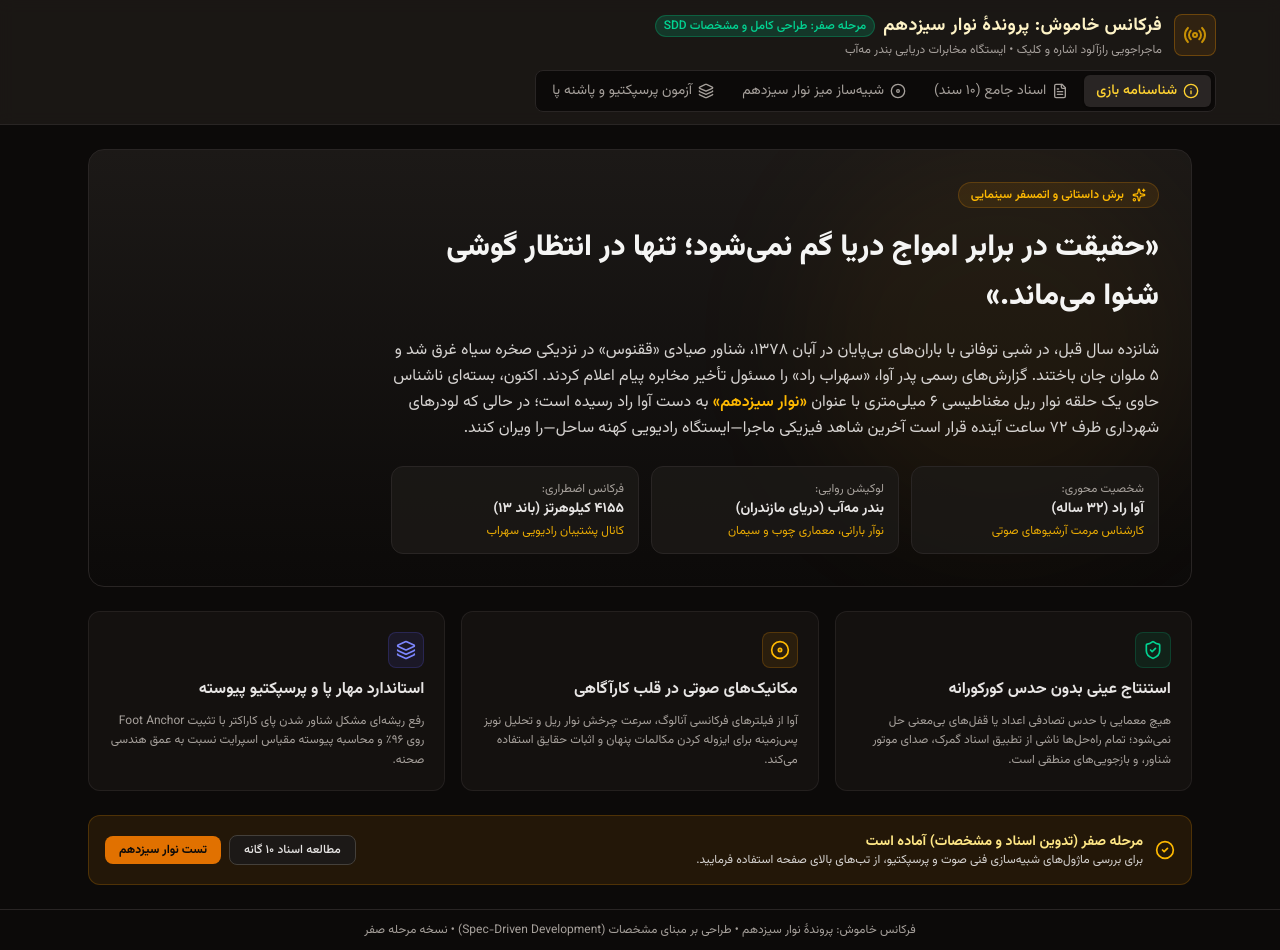
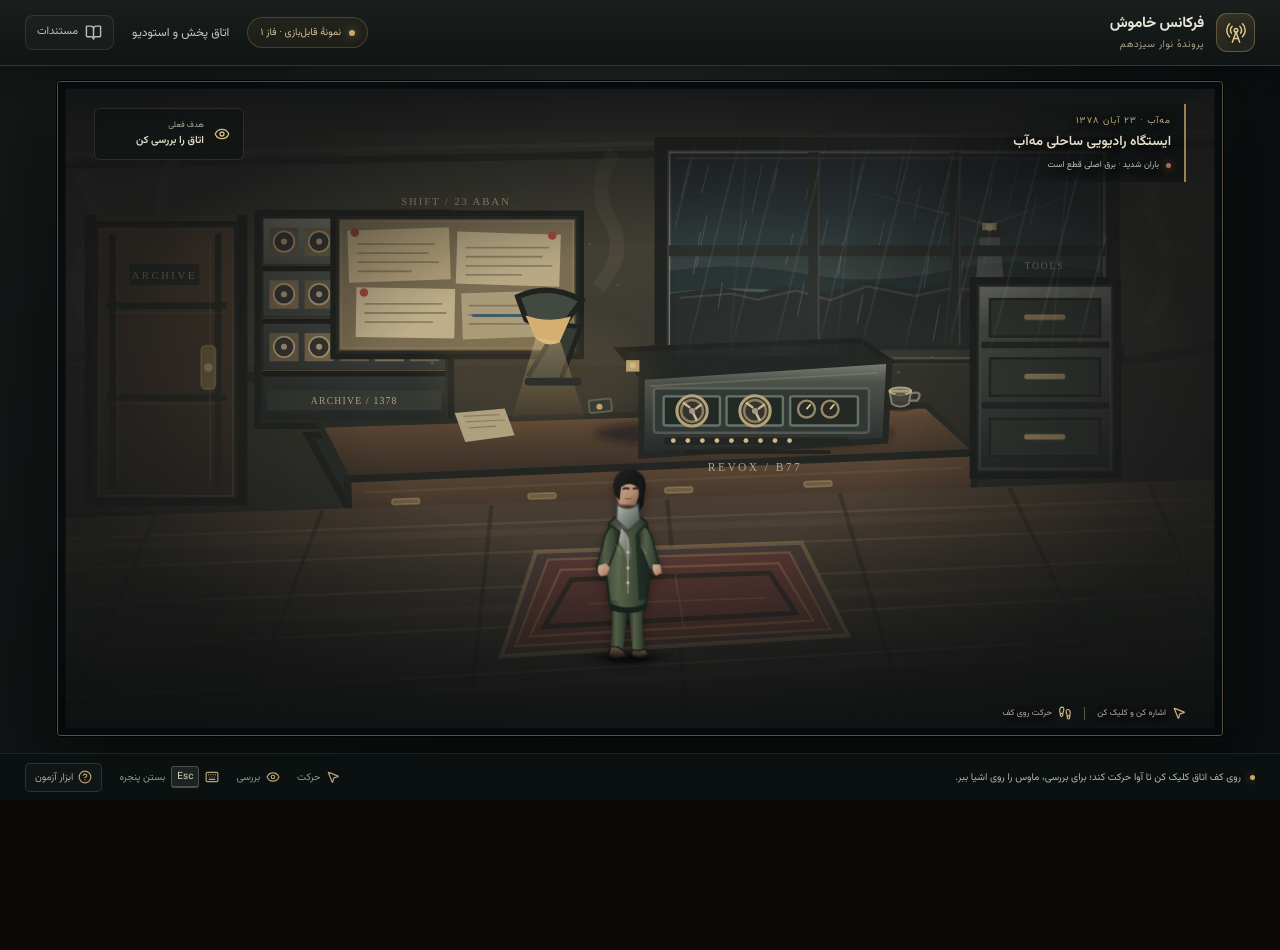
Before and after one commit to mahdivaly1367-source/-, a React (Vite) app: page / in a window 1280 px wide. After the commit the page ends 800 px from the top, so only its background shows below. Built offline with nearby package versions, Linux system fonts and the light colour scheme.

Commit message:
feat: make playable game the default app view

```diff
--- a/src/main.tsx
+++ b/src/main.tsx
@@ -1,5 +1,22 @@
-import {createRoot} from 'react-dom/client';
-import App from './App.tsx';
-import './index.css';
+import { lazy, Suspense } from "react";
+import { createRoot } from "react-dom/client";
+import GameApp from "./GameApp";
+import "./index.css";
 
-createRoot(document.getElementById('root')!).render(<App />);
+const DocsApp = lazy(() => import("./App"));
+const showDocs = new URLSearchParams(window.location.search).get("view") === "docs";
+const rootElement = document.getElementById("root");
+
+if (!rootElement) {
+  throw new Error("Root element #root was not found");
+}
+
+createRoot(rootElement).render(
+  showDocs ? (
+    <Suspense fallback={<main style={{ padding: 24, color: "#ddd6c4" }}>در حال باز کردن میز مستندات…</main>}>
+      <DocsApp />
+    </Suspense>
+  ) : (
+    <GameApp />
+  ),
+);
```
